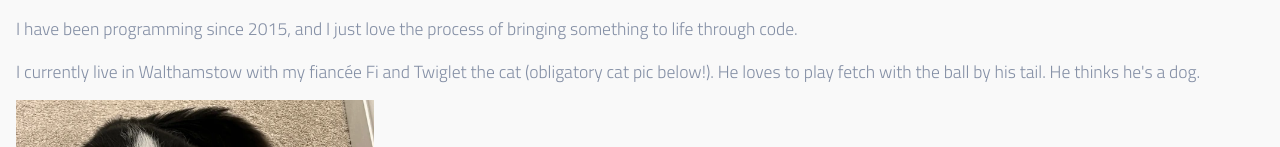
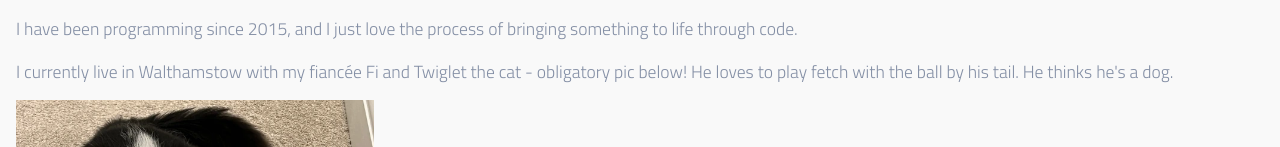
Before and after one commit to LukeTwomey/LukeTheWebDev, a Next.js app: page /about in a window 1280 px wide. Shown: the part 501-648 px from the top of the page. Built offline with nearby package versions, Linux system fonts and the light colour scheme.

Commit message:
Update about page text

```diff
--- a/pages/about.js
+++ b/pages/about.js
@@ -47,8 +47,8 @@ export const About = () => {
 
         <p>
           I currently live in Walthamstow with my fiancée Fi and Twiglet the cat
-          (obligatory cat pic below!). He loves to play fetch with the ball by
-          his tail. He thinks he's a dog.
+          - obligatory pic below! He loves to play fetch with the ball by his
+          tail. He thinks he's a dog.
         </p>
 
         <Image
```
